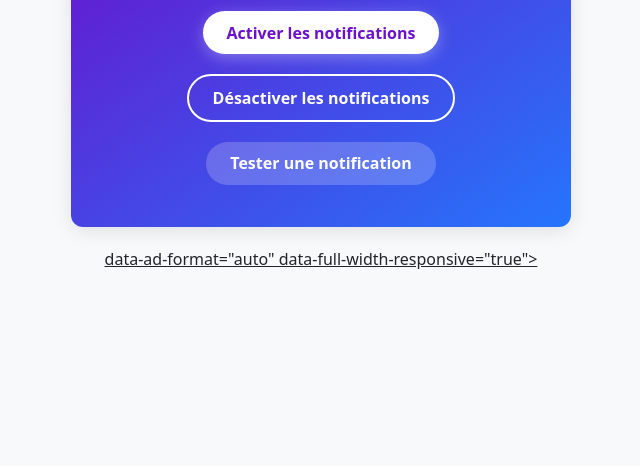
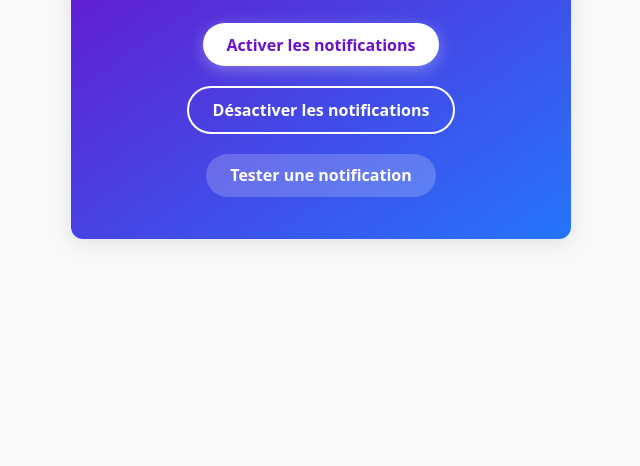
Before and after one commit to Dorcky/notification, a website: page public/index.html in a window 1280 px wide. Shown: the part 334-800 px from the top of the page, without its empty margins (319-959 px from the left). Drawn offline with nearby package versions, Linux system fonts and the light colour scheme.

Commit message:
correction index publicite

```diff
--- a/public/index.html
+++ b/public/index.html
@@ -93,7 +93,7 @@
         <ins class="adsbygoogle"
              style="display:block"
              data-ad-client="ca-pub-2776550857944099"
-             data-ad-slot="1234567890" <!-- Remplacez par votre véritable identifiant de slot -->
+             data-ad-slot="1234567890"
              data-ad-format="auto"
              data-full-width-responsive="true">
         </ins>
```
